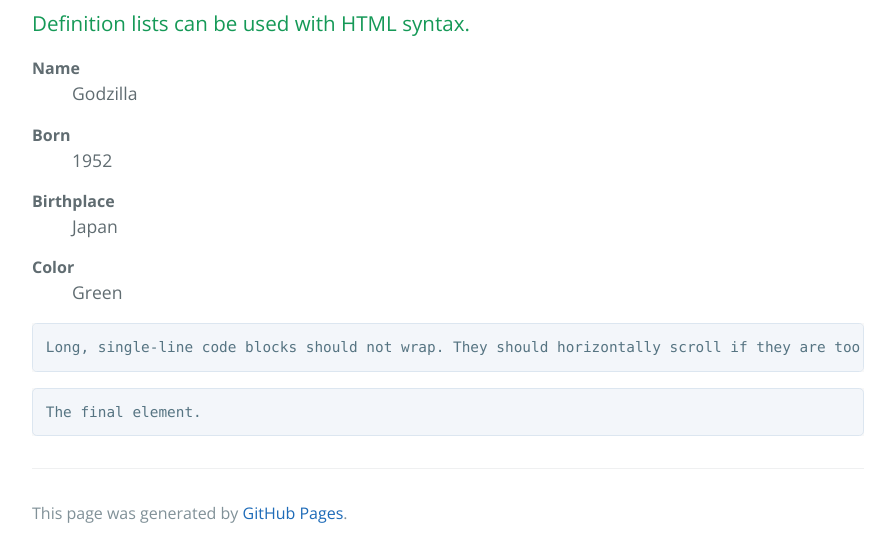
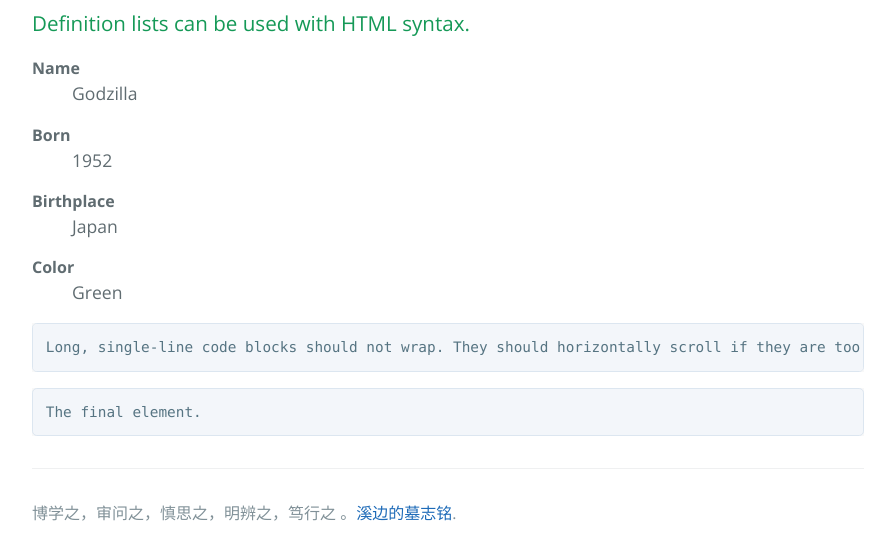
Before and after one commit to secxm/secxm.github.io, a Jekyll site: the page built from index.md, in a window 1280 px wide and 900 px high, scrolled down 3161 px, cut to the strip 343-900 px from the top of the window. Shown: the whole strip, without its empty margins (192-1087 px from the left). Built offline with Jekyll 4.4.1, drawn with Linux system fonts in a browser that asks for light colours.

Commit message:
_layouts/default.html

```diff
--- a/_layouts/default.html
+++ b/_layouts/default.html
@@ -28,7 +28,7 @@
         {% if site.github.is_project_page %}
           <span class="site-footer-owner"><a href="{{ site.github.repository_url }}">{{ site.github.repository_name }}</a> is maintained by <a href="{{ site.github.owner_url }}">{{ site.github.owner_name }}</a>.</span>
         {% endif %}
-        <span class="site-footer-credits">This page was generated by <a href="https://pages.github.com">GitHub Pages</a>.</span>
+        <span class="site-footer-credits">博学之，审问之，慎思之，明辨之，笃行之 。<a href="http://www.beforeday.com">溪边的墓志铭</a>.</span>
       </footer>
     </section>
 
```
